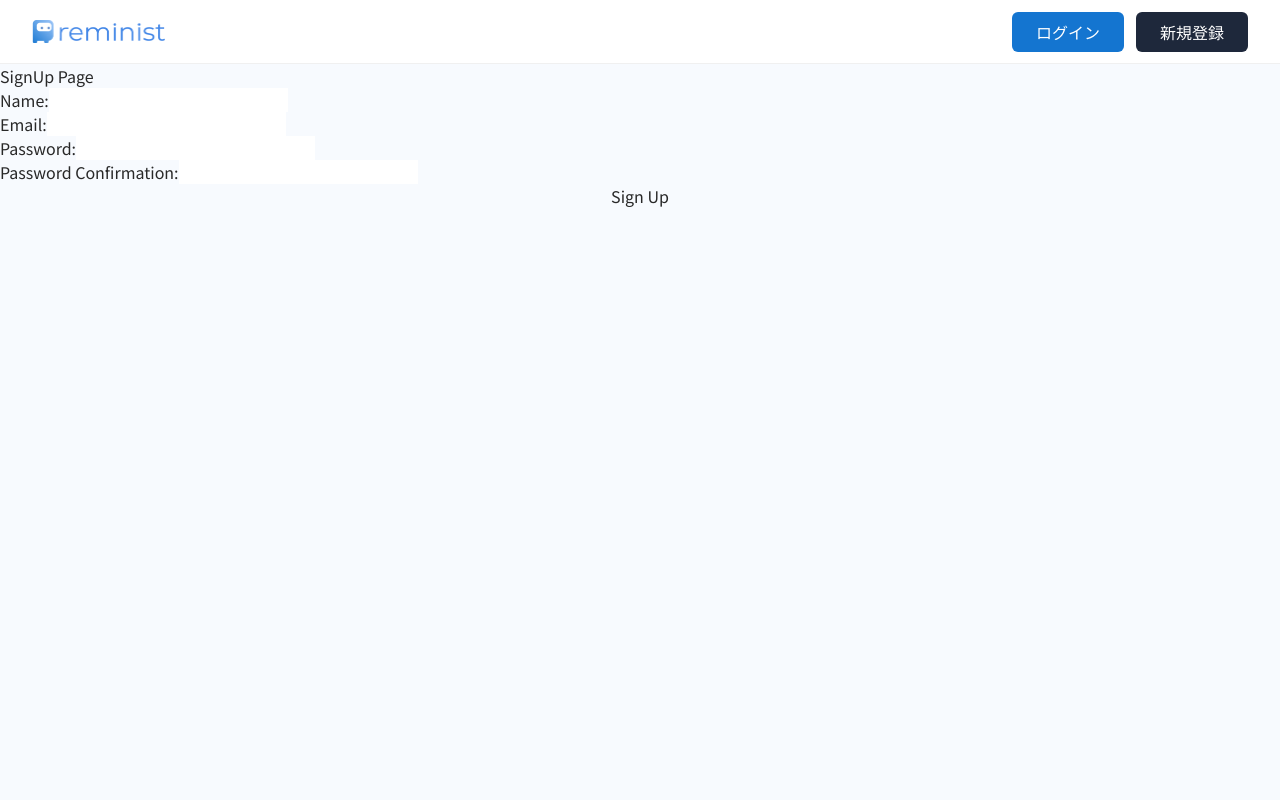
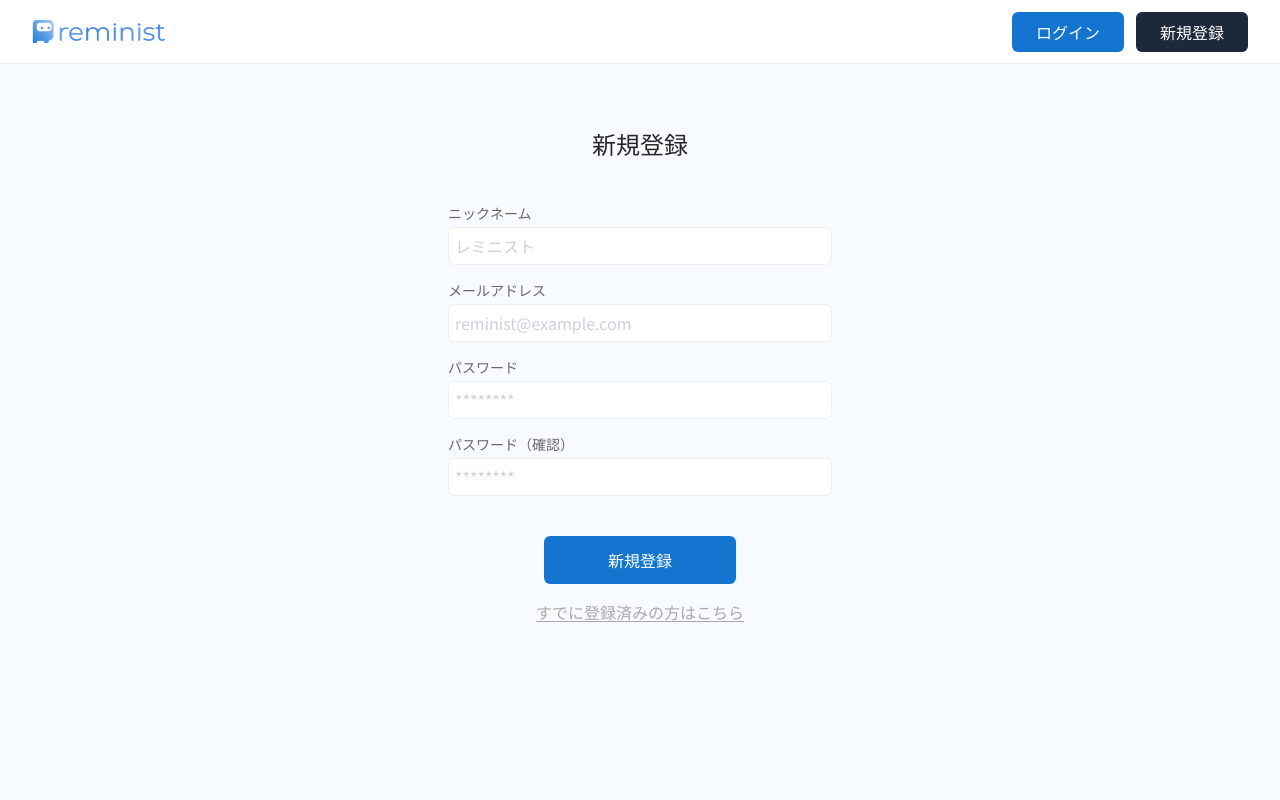
Before and after one commit to potatoman-dev/reminist-front, a Next.js app: page /signup in a window 1280 px wide. Shown: the top 800 px of the page. Built offline with nearby package versions, Linux system fonts and the light colour scheme; no server answers; what axios-case-converter would draw is missing.

Commit message:
Add signup page

```diff
--- a/src/app/(public)/signin/page.tsx
+++ b/src/app/(public)/signin/page.tsx
@@ -52,11 +52,16 @@ const SignInPage = () => {
       >
         <div className="flex w-full flex-col gap-3">
           <FormInput label="メールアドレス">
-            <input type="email" {...register("email", { required: true })} />
+            <input
+              type="email"
+              placeholder="reminist@example.com"
+              {...register("email", { required: true })}
+            />
           </FormInput>
           <FormInput label="パスワード">
             <input
               type="password"
+              placeholder="********"
               {...register("password", { required: true })}
             />
           </FormInput>
--- a/src/app/(public)/signup/page.tsx
+++ b/src/app/(public)/signup/page.tsx
@@ -1,62 +1,98 @@
 "use client";
 
+import axios from "axios";
+import Link from "next/link";
 import { useRouter } from "next/navigation";
+import { useState } from "react";
 import { useForm } from "react-hook-form";
 
+import { FormError } from "@/components/Form/FormError";
+import { FormInput } from "@/components/Form/FormInput";
+import { FormLoading } from "@/components/Form/FormLoading";
+import { FormSubmitButton } from "@/components/Form/FormSubmitButton";
 import { signUp } from "@/lib/auth/api";
 import { SignUpParams } from "@/lib/auth/types";
 
 const SignUpPage = () => {
   const { register, handleSubmit } = useForm<SignUpParams>();
   const router = useRouter();
+  const [errorMessage, setErrorMessage] = useState<string | null>(null);
+  const [loading, setLoading] = useState(false);
 
   const handleSignUp = async (data: SignUpParams) => {
     try {
+      setLoading(true);
       await signUp(data);
       router.push("/signin");
-    } catch (e) {
-      console.log(e);
+    } catch (e: unknown) {
+      if (axios.isAxiosError(e)) {
+        setErrorMessage(
+          e.response?.data.errors[0] ||
+            "エラーが発生しました、再度お試しください。"
+        );
+      } else if (e instanceof Error) {
+        setErrorMessage(e.message);
+      } else {
+        setErrorMessage("エラーが発生しました、再度お試しください。");
+      }
+      setLoading(false);
     }
   };
 
   return (
-    <div>
-      <h1>SignUp Page</h1>
-      <form className="flex flex-col" onSubmit={handleSubmit(handleSignUp)}>
-        <label>
-          Name:
+    <div className="px-4 pt-10 md:px-8 md:pt-16">
+      <h1 className="mb-6 text-center text-xl md:text-2xl">新規登録</h1>
+      {errorMessage && <FormError errorMessage={errorMessage} />}
+      <form
+        className="mx-auto mt-6 flex w-96 max-w-full flex-col items-center px-3 md:mt-10 md:px-0"
+        onSubmit={handleSubmit(handleSignUp)}
+      >
+        <div className="flex w-full flex-col gap-3">
+          <FormInput label="ニックネーム">
             <input
-            className="text-black"
               type="text"
+              placeholder="レミニスト"
               {...register("name", { required: true })}
             />
-        </label>
-        <label>
-          Email:
+          </FormInput>
+          <FormInput label="メールアドレス">
             <input
-            className="text-black"
               type="email"
+              placeholder="reminist@example.com"
               {...register("email", { required: true })}
             />
-        </label>
-        <label>
-          Password:
+          </FormInput>
+          <FormInput label="パスワード">
             <input
-            className="text-black"
               type="password"
+              placeholder="********"
               {...register("password", { required: true })}
             />
-        </label>
-        <label>
-          Password Confirmation:
+          </FormInput>
+          <FormInput label="パスワード（確認）">
             <input
-            className="text-black"
               type="password"
+              placeholder="********"
               {...register("passwordConfirmation", { required: true })}
             />
-        </label>
-        <button type="submit">Sign Up</button>
+          </FormInput>
+        </div>
+        <div className="mt-10">
+          {loading ? (
+            <FormLoading text="新規登録中" />
+          ) : (
+            <FormSubmitButton text="新規登録" />
+          )}
+        </div>
       </form>
+      <div className="mt-4 text-center">
+        <Link
+          className="text-sm text-secondary underline underline-offset-2 md:text-base"
+          href="/signin"
+        >
+          すでに登録済みの方はこちら
+        </Link>
+      </div>
     </div>
   );
 };
--- a/src/components/Form/FormInput.tsx
+++ b/src/components/Form/FormInput.tsx
@@ -2,7 +2,7 @@ import { ReactNode } from "react";
 
 export const FormInput = (props: { children: ReactNode; label: string }) => {
   return (
-    <label className="w-full [&_input]:w-full [&_input]:rounded-md [&_input]:border-[1px] [&_input]:border-border [&_input]:bg-surface [&_input]:p-1.5 [&_input]:text-text">
+    <label className="w-full [&_input]:w-full [&_input]:rounded-md [&_input]:border-[1px] [&_input]:border-border [&_input]:bg-surface [&_input]:p-1.5 [&_input]:text-text [&_input]:placeholder:opacity-50">
       <span className="inline-block pb-1 text-sm font-medium text-text-secondary">
         {props.label}
       </span>
```
Lines whose indentation alone changed are shown as unchanged.
